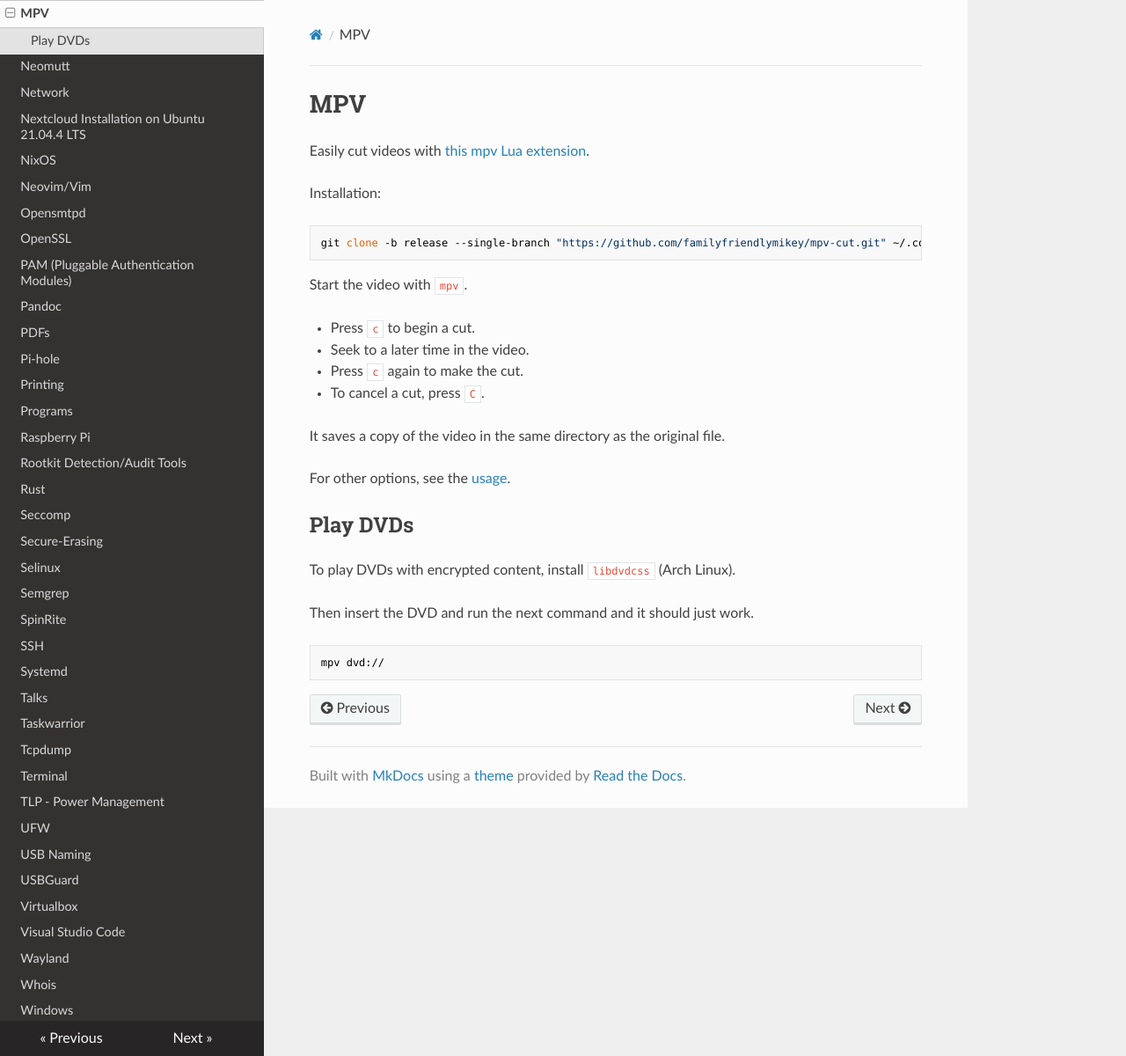
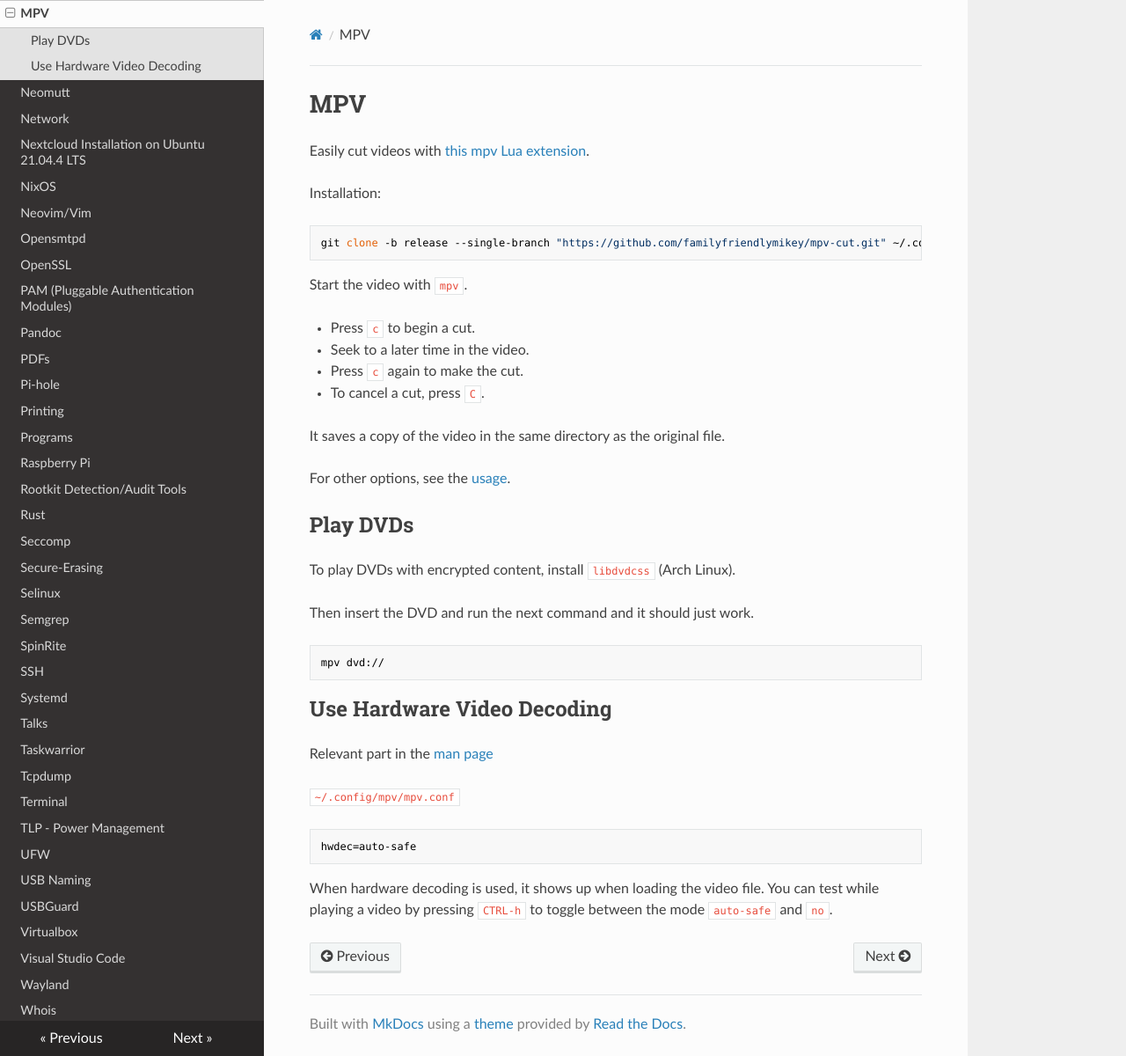
Before and after one commit to Maaxxs/wiki, an MkDocs documentation site: the page built from docs/mpv.md, in a window 1280 px wide and 1200 px high. Shown: the whole window at 88% size. Built offline with MkDocs 1.6.1, drawn with Linux system fonts in a browser that asks for light colours; nearby versions of some CDN libraries.

Commit message:
mpv: add hardware decoding

````diff
--- a/docs/mpv.md
+++ b/docs/mpv.md
@@ -28,3 +28,16 @@ Then insert the DVD and run the next command and it should just work.
 ```sh
 mpv dvd://
 ```
+
+## Use Hardware Video Decoding
+
+Relevant part in the [man page](https://man.archlinux.org/man/mpv.1#hwdec=_api1,api2,..._no_auto_auto)
+
+`~/.config/mpv/mpv.conf`
+
+```conf
+hwdec=auto-safe
+```
+
+When hardware decoding is used, it shows up when loading the video file.
+You can test while playing a video by pressing `CTRL-h` to toggle between the mode `auto-safe` and `no`.
````
